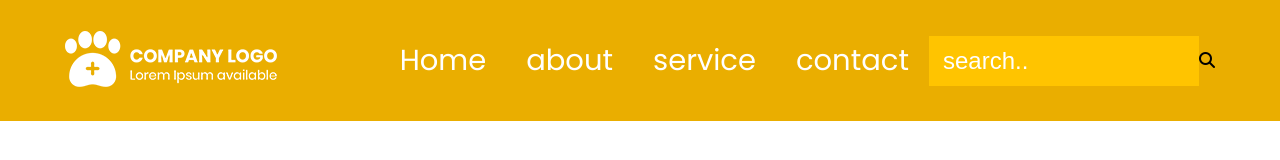
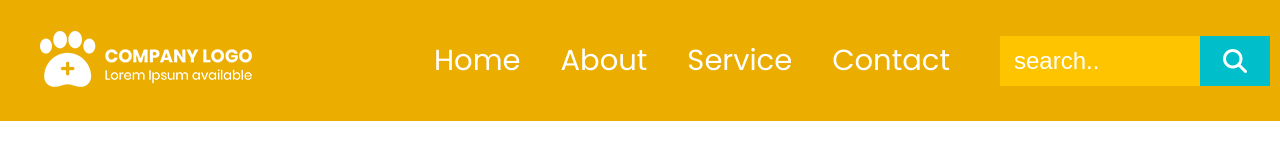
Before and after one commit to alaminrocky681/VetCare, a plain HTML site: page index.html in a window 1280 px wide. Drawn offline with Linux system fonts and the light colour scheme.

Commit message:
something

```diff
--- a/index.html
+++ b/index.html
@@ -3,32 +3,27 @@
 <head>
     <meta charset="UTF-8">
     <meta name="viewport" content="width=device-width, initial-scale=1.0">
-    <title>vet care</title>
+    <title>Vet Care</title>
     <link rel="stylesheet" href="https://cdnjs.cloudflare.com/ajax/libs/font-awesome/6.4.2/css/all.min.css" integrity="sha512-z3gLpd7yknf1YoNbCzqRKc4qyor8gaKU1qmn+CShxbuBusANI9QpRohGBreCFkKxLhei6S9CQXFEbbKuqLg0DA==" crossorigin="anonymous" referrerpolicy="no-referrer" />
     <link rel="stylesheet" href="style.css">
 </head>
 <body>
-    <div class="heder">
-        <div class="contener">
-            <div class="hederlogo">
-                <img src="./img/7033095_3487424.png" alt="hederlogo">
+    <div class="header">
+        <div class="container">
+            <div class="header-logo">
+                <img src="./img/7033095_3487424.png" alt="Header Logo">
             </div>
-            <div class="heder-menu">
+            <div class="header-menu">
                 <ul class="menu">
-                    <li><a href="a">Home</a></li>
-                    <li><a href="a">about</a></li>
-                    <li><a href="a">service</a></li>
-                    <li><a href="a">contact</a></li>
-                    <li class="search list">
-                        <input type="text" placeholder="search.." class="input-fiuld"></li>
-                        <div class="icon"><i class="fa-solid fa-magnifying-glass"></i>
+                    <li><a href="#">Home</a></li>
+                    <li><a href="#">About</a></li>
+                    <li><a href="#">Service</a></li>
+                    <li><a href="#">Contact</a></li>
+                    <li class="search-list"> <input type="text" placeholder="search.." class="input-field">
+                        <div class="icon"><i class="fa-solid fa-magnifying-glass search-icon"></i></div></li>
+
+
                 </ul>
             </div>
         </div>
     </div>
-
-
-
-
-</body>
-</html>
--- a/style.css
+++ b/style.css
@@ -1,6 +1,5 @@
-@import url('https://fonts.googleapis.com/css2?family=Poppins:wght@300;400;500;600;700;800&display=swap');
-/*font-family: 'Poppins', sans-serif; */
-
+@import url('https://fonts.googleapis.com/css2?family=Poppins:ital,wght@0,400;0,500;0,600;0,700;0,800;1,200;1,400&display=swap');
+ /*font-family: 'Poppins', sans-serif;*/
 *{
     margin: 0;
     padding: 0;
@@ -10,49 +9,78 @@ a{
     text-decoration: none;
 }
 ul li{
-    list-style-type: none
+    list-style-type: none;
 }
+.header{
+    height: 121px;
+    background-color:#EAAD00;
 
-.heder{
-    height: 121px;
-    width: 100%;
-    background-color: #EAAE00;
 }
-.heder .contener{
+.header img{
+    cursor: pointer;
+}
+.header .container{
     width: 1150px;
+    width: 1200px;
     height: 100%;
-    /*background-color: aqua;*/
+    padding: o 25px;
+    background-color: #EAAD00;
+   margin: 0 auto;
+   display: flex;
+   justify-content: space-between;
+   align-items: center;
     margin: 0 auto;
     display: flex;
     justify-content: space-between;
     align-items: center;
 }
-.heder-menu .menu {
+.header-menu .menu{
     display: flex;
     align-items: center;
 }
-.heder-menu .menu li a {
-    display: inline block;
+.header-menu .menu li:last-child{
+    left: 30px;
+}
+.header-menu .menu li a{
+    display: inline-block;
     padding: 10px 20px;
     font-family: 'Poppins', sans-serif;
-    color: #ffff;
+    color: #fff;
     font-size: 29px;
 }
-.input-fiuld{
+.input-field{
     height: 50px;
     width: 270px;
-    background-color: #FFC400;
+    background-color:#FFC400;
     border: none;
     padding: 0 14px;
-    color: #ffffff;
+    color: #fff;
     font-size: 24px;
 }
-.input-fiuld::placeholder{
+.input-field::placeholder{
     font-size: 24px;
-    color: #ffffffff;
+    color: #fff;
+
+
 }
 .search-list .icon{
     height: 50px;
     width: 70px;
-    background-color: aqua;
+    background-color: #00BFCB;
+
 }
+.search-list{
+    position:relative;
+    color: #fff;
+    font-size: 24px;
+
+}
+.search-list .icon{
+    position:absolute;
+    right: 0;
+    top: 0;
+    display: flex;
+    justify-content: center;
+    align-items: center;
+    cursor: pointer;
+}
```
